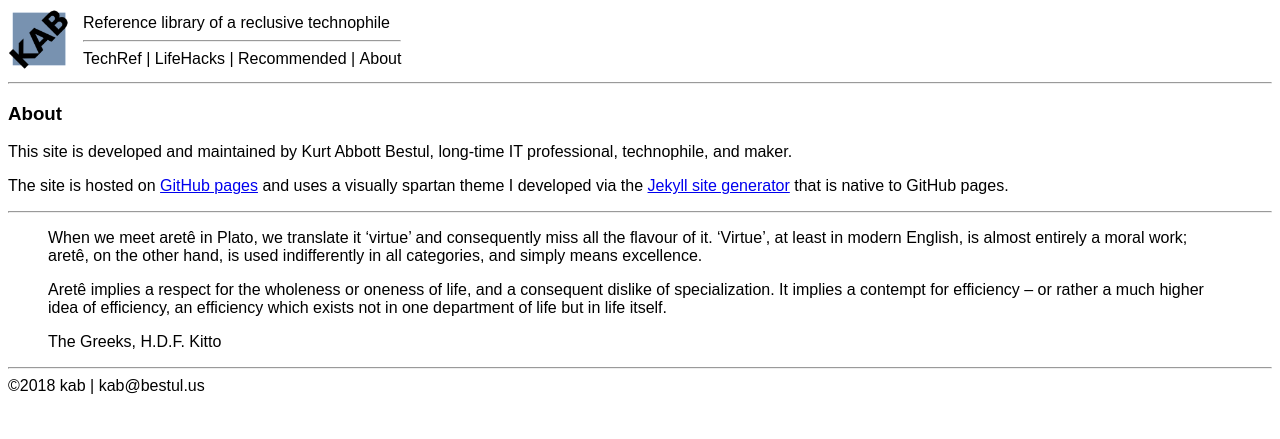
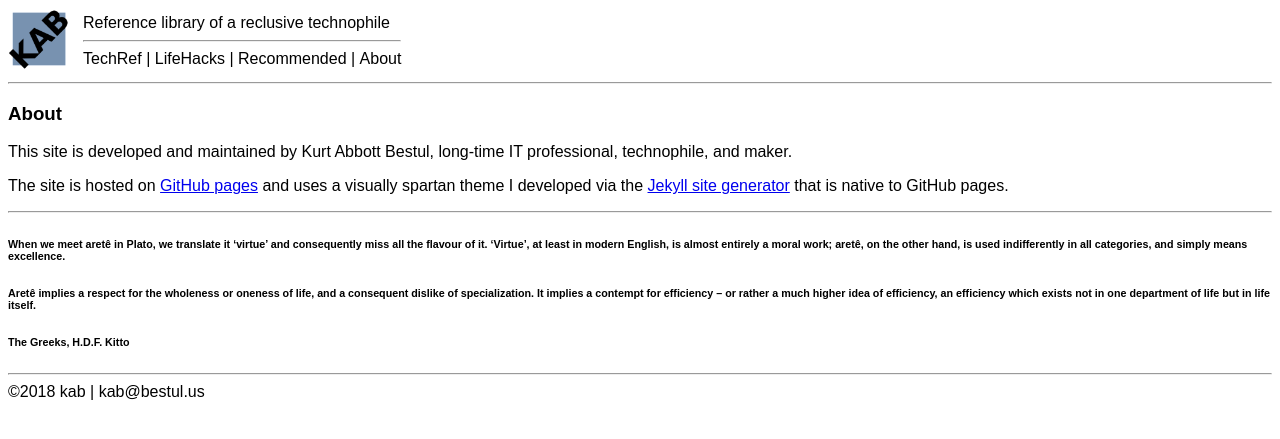
Before and after one commit to kabtech/kab, a Jekyll site: the page built from about.md, in a window 1280 px wide. Shown: the top 439 px of the page. Built offline with Jekyll 4.4.1, drawn with Linux system fonts in a browser that asks for light colours.

Commit message:
Update about.md

```diff
--- a/about.md
+++ b/about.md
@@ -10,8 +10,7 @@
 
 ---
 
-> When we meet aret&#234; in Plato, we translate it 'virtue' and consequently miss all the flavour of it. 'Virtue', at least in modern English, is almost entirely a moral work; aret&#234;, on the other hand, is used indifferently in all categories, and simply means excellence.
+###### When we meet aret&#234; in Plato, we translate it 'virtue' and consequently miss all the flavour of it. 'Virtue', at least in modern English, is almost entirely a moral work; aret&#234;, on the other hand, is used indifferently in all categories, and simply means excellence.
+###### Aret&#234; implies a respect for the wholeness or oneness of life, and a consequent dislike of specialization. It implies a contempt for efficiency -- or rather a much higher idea of efficiency, an efficiency which exists not in one department of life but in life itself.
 
-> Aret&#234; implies a respect for the wholeness or oneness of life, and a consequent dislike of specialization. It implies a contempt for efficiency -- or rather a much higher idea of efficiency, an efficiency which exists not in one department of life but in life itself.
-
-> The Greeks, H.D.F. Kitto
+###### The Greeks, H.D.F. Kitto
```
